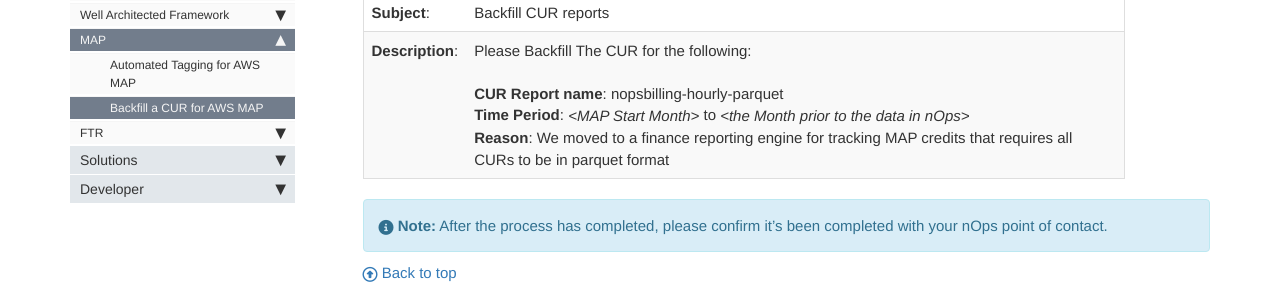
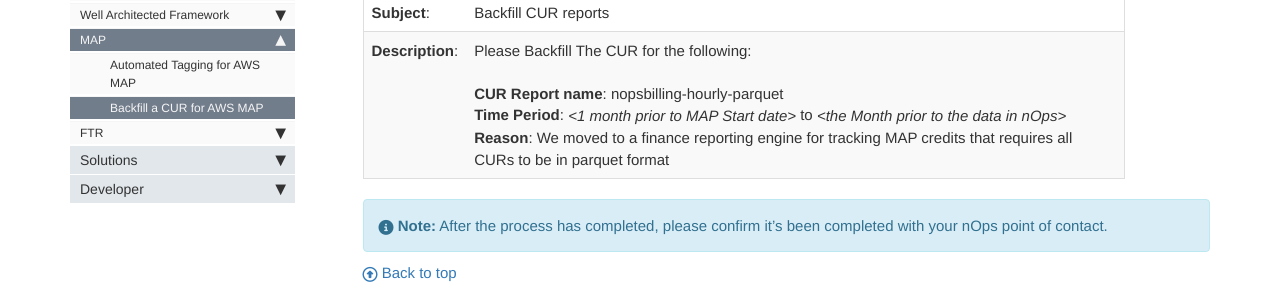
Before and after one commit to vickynovlani/nops-docs, a Jekyll site: the page built from pages/Workload/MAP/backfilling-a-cur-file.md, in a window 1280 px wide and 900 px high, scrolled down 561 px. Shown: the part 288-588 px from the top of the window. Built offline with Jekyll 4.4.1, drawn with Linux system fonts in a browser that asks for light colours; nearby versions of some CDN libraries; comment, search, counter and statistics services are not loaded.

Commit message:
Update backfilling-a-cur-file.md

```diff
--- a/pages/Workload/MAP/backfilling-a-cur-file.md
+++ b/pages/Workload/MAP/backfilling-a-cur-file.md
@@ -46,7 +46,7 @@ Please Backfill The CUR for the following:<br /><br />
 
 <b>CUR Report name</b>: nopsbilling-hourly-parquet<br />
 
-<b>Time Period</b>: <i>&lt;MAP Start Month&gt;</i> to <i>&lt;the Month prior to the data in nOps&gt;</i> <br />
+<b>Time Period</b>: <i>&lt;1 month prior to MAP Start date&gt;</i> to <i>&lt;the Month prior to the data in nOps&gt;</i> <br />
 
 <b>Reason</b>: We moved to a finance reporting engine for tracking MAP credits that requires all CURs to be in parquet format
 
```
